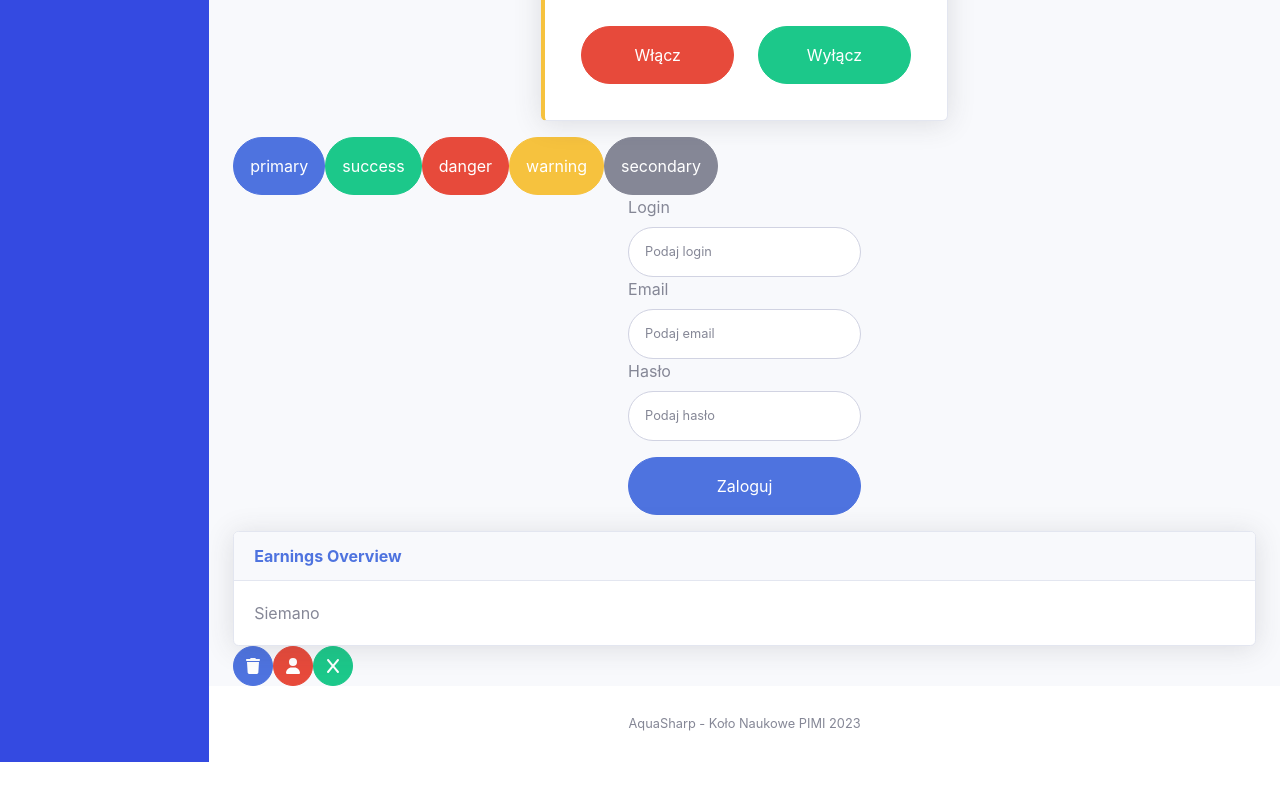
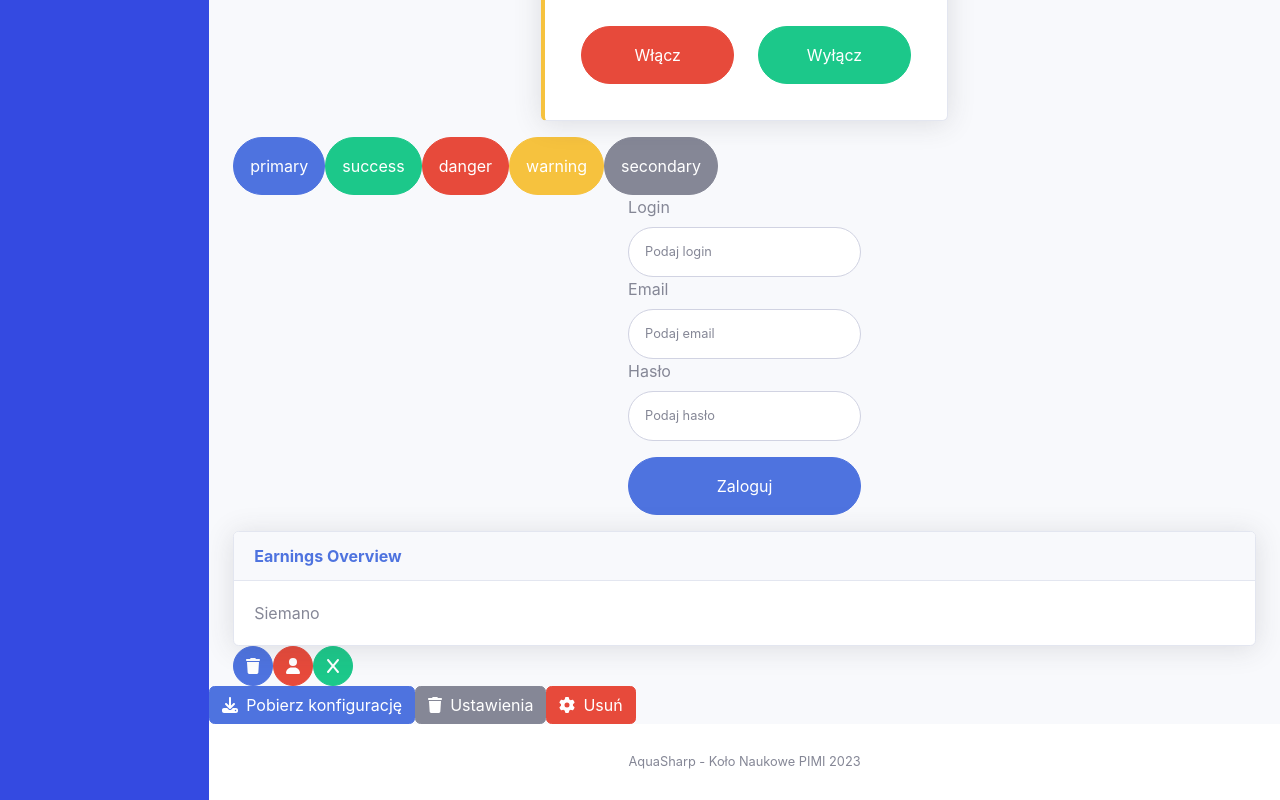
Before and after one commit to grupadotnet/Aqua-Sharp-Frontend, a React (Vite) app: page /dashboard in a window 1280 px wide. Shown: the part 902-1702 px from the top of the page. Before the commit the page ends 1664 px from the top, so only its background shows below. Built offline with nearby package versions, Linux system fonts and the light colour scheme.

Commit message:
Finished split button

```diff
--- a/src/components/index.ts
+++ b/src/components/index.ts
@@ -18,4 +18,5 @@ export { default as SingleInputGroup } from './inputGroup/SingleInputGroup';
 export { default as DoubleInputGroup } from './inputGroup/DoubleInputGroup';
 export { default as Tile } from './tile/Tile';
 export { default as Header } from './header/Header';
-export{default as Sidebar} from "./sidebar/Sidebar";
+export { default as Sidebar } from './sidebar/Sidebar';
+export { default as Splitbutton } from './splitButton/Splitbutton';
--- /dev/null
+++ b/src/components/splitButton/Splitbutton.tsx
@@ -0,0 +1,37 @@
+import React from 'react';
+import Button from 'react-bootstrap/Button';
+
+import {
+  faAngleLeft,
+  faAngleRight,
+  faDownload,
+  faGear,
+  faTrash,
+} from '@fortawesome/free-solid-svg-icons';
+import { FontAwesomeIcon } from '@fortawesome/react-fontawesome';
+
+import './style.scss';
+
+const Splitbutton = () => {
+  return (
+    <div>
+      <Button variant="primary">
+        {' '}
+        <FontAwesomeIcon icon={faDownload} className="icon"></FontAwesomeIcon>
+        Pobierz konfigurację
+      </Button>
+      <Button variant="secondary">
+        {' '}
+        <FontAwesomeIcon icon={faTrash} className="icon"></FontAwesomeIcon>
+        Ustawienia
+      </Button>
+      <Button variant="danger">
+        {' '}
+        <FontAwesomeIcon icon={faGear} className="icon"></FontAwesomeIcon>
+        Usuń
+      </Button>
+    </div>
+  );
+};
+
+export default Splitbutton;
--- /dev/null
+++ b/src/components/splitButton/style.scss
@@ -0,0 +1,3 @@
+.icon {
+  padding-right: 0.5rem;
+}
--- a/src/layout/DashboardLayout.tsx
+++ b/src/layout/DashboardLayout.tsx
@@ -2,7 +2,7 @@ import React from 'react';
 import { Container } from 'react-bootstrap';
 import { useTranslation } from 'react-i18next';
 
-import { Header, Sidebar } from '@/components';
+import { Header, Sidebar, Splitbutton } from '@/components';
 
 type Props = {
   children: React.ReactNode;
@@ -18,7 +18,9 @@ const DashboardLayout = ({ children, username }: Props) => {
         <div id="content">
           <Header username={username}></Header>
           <Container fluid>{children}</Container>
+          <Splitbutton />
         </div>
+
         <footer className="sticky-footer bg-white">
           <Container className="my-auto">
             <div className="copyright text-center my-auto">
```
